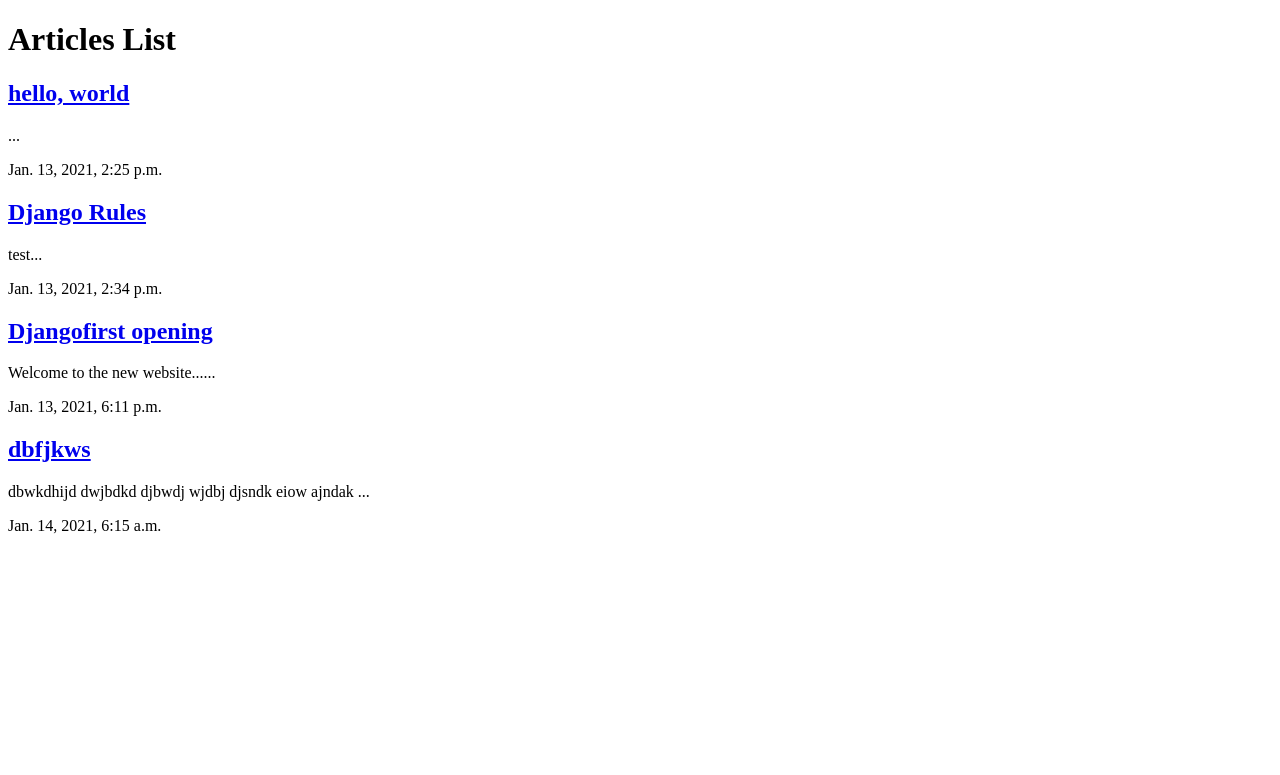
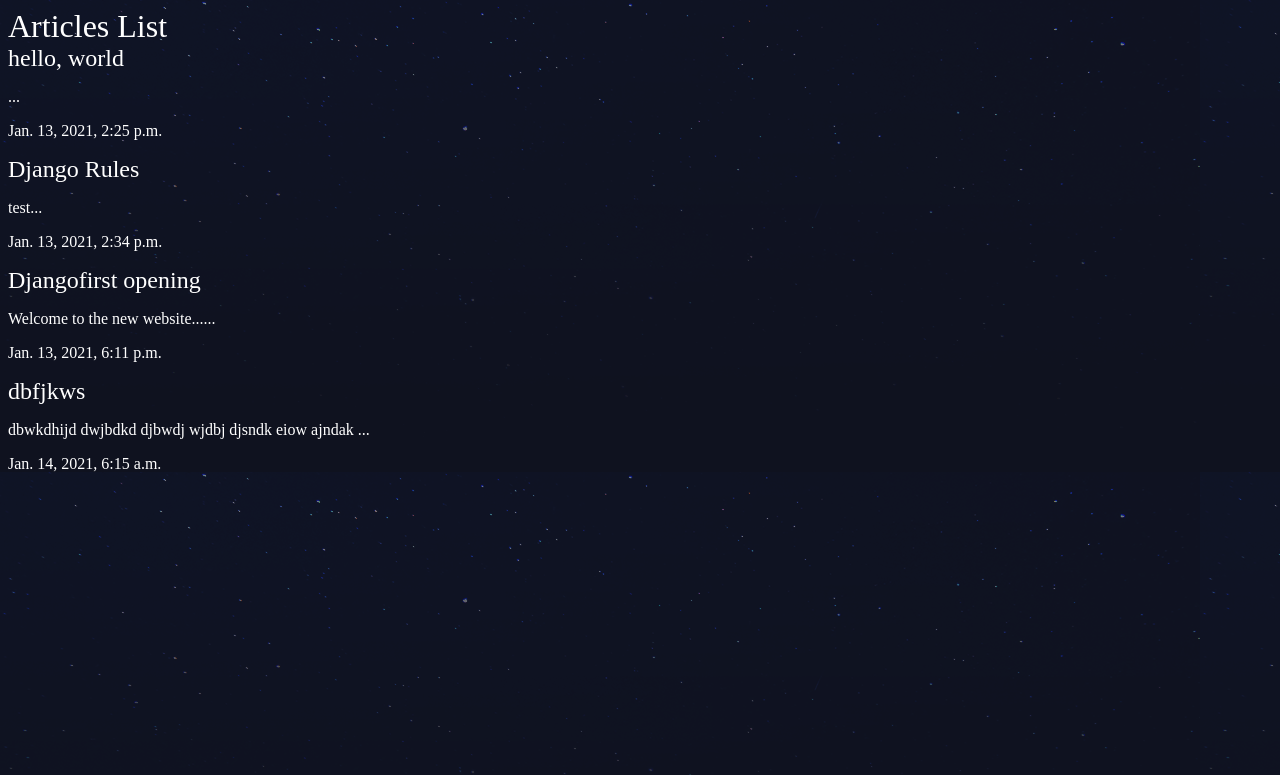
Before and after one commit to madboi01/first-django-project, a Django app: page /articles/ in a window 1280 px wide. Shown: the top 775 px of the page. Run offline with Django 3.2, Linux system fonts and the light colour scheme; data comes from the database, SQL or seed files in the repository.

Commit message:
created static files and image added

```diff
--- a/djangofirst/articles/templates/articles/articles.html
+++ b/djangofirst/articles/templates/articles/articles.html
@@ -1,9 +1,11 @@
+{% load static %}
 <!DOCTYPE html>
 <html lang="en">
 <head>
     <meta charset="UTF-8">
     <meta name="viewport" content="width=device-width, initial-scale=1.0">
     <title>Articles</title>
+    <link rel="stylesheet" href="{% static 'styles.css' %}">
 </head>
 <body>
     <h1>Articles List</h1>
--- /dev/null
+++ b/djangofirst/assets/styles.css
@@ -0,0 +1,20 @@
+body{
+    background-color: #0f121f;
+    background-image: url(stars.png);
+    background-repeat-y: no-repeat;
+    color: #fff;
+}
+
+body *{
+    font-family: Ubuntu;
+}
+
+h1, h2, h3, h4, h5{
+    font-weight: normal;
+    margin: 0;
+}
+
+a, a:hover, a:visited{
+    color: #fff;
+    text-decoration: none;
+}
--- a/djangofirst/djangofirst/settings.py
+++ b/djangofirst/djangofirst/settings.py
@@ -9,7 +9,7 @@
 For the full list of settings and their values, see
 https://docs.djangoproject.com/en/3.1/ref/settings/
 """
-
+import os
 from pathlib import Path
 
 # Build paths inside the project like this: BASE_DIR / 'subdir'.
@@ -119,3 +119,7 @@
 # https://docs.djangoproject.com/en/3.1/howto/static-files/
 
 STATIC_URL = '/static/'
+
+STATICFILES_DIRS=[
+    os.path.join(BASE_DIR,'assets'),
+]
--- a/djangofirst/djangofirst/urls.py
+++ b/djangofirst/djangofirst/urls.py
@@ -2,6 +2,7 @@
 from django.urls import path, include
 from django.contrib import admin
 from . import views
+from django.contrib.staticfiles.urls import staticfiles_urlpatterns
 
 urlpatterns = [
     path('admin/',admin.site.urls),
@@ -9,3 +10,5 @@
     path('about/',views.about),
     path('',views.homepage),
 ]
+
+urlpatterns+=staticfiles_urlpatterns()
```
Also changed, not shown: djangofirst/assets/stars.png (added).
